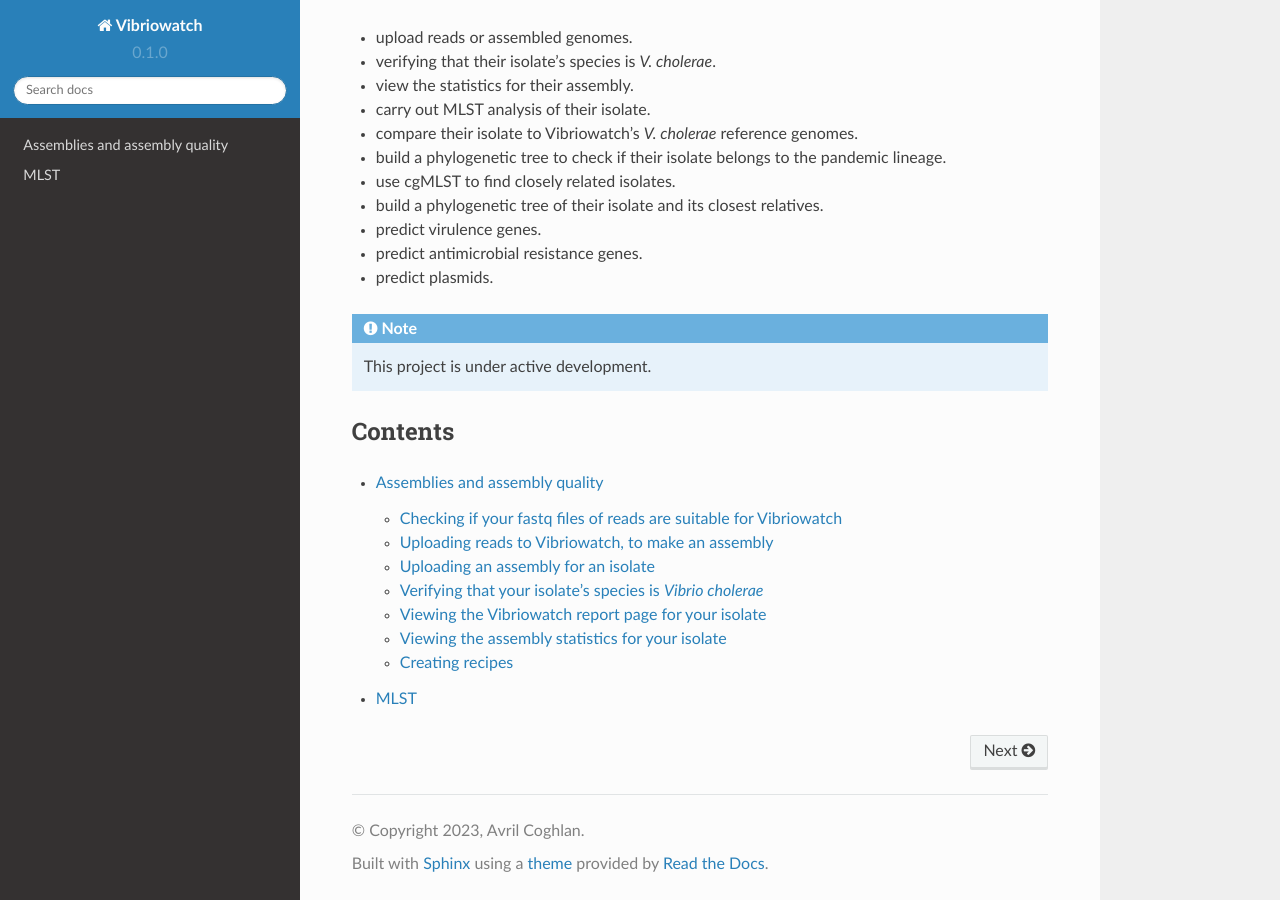
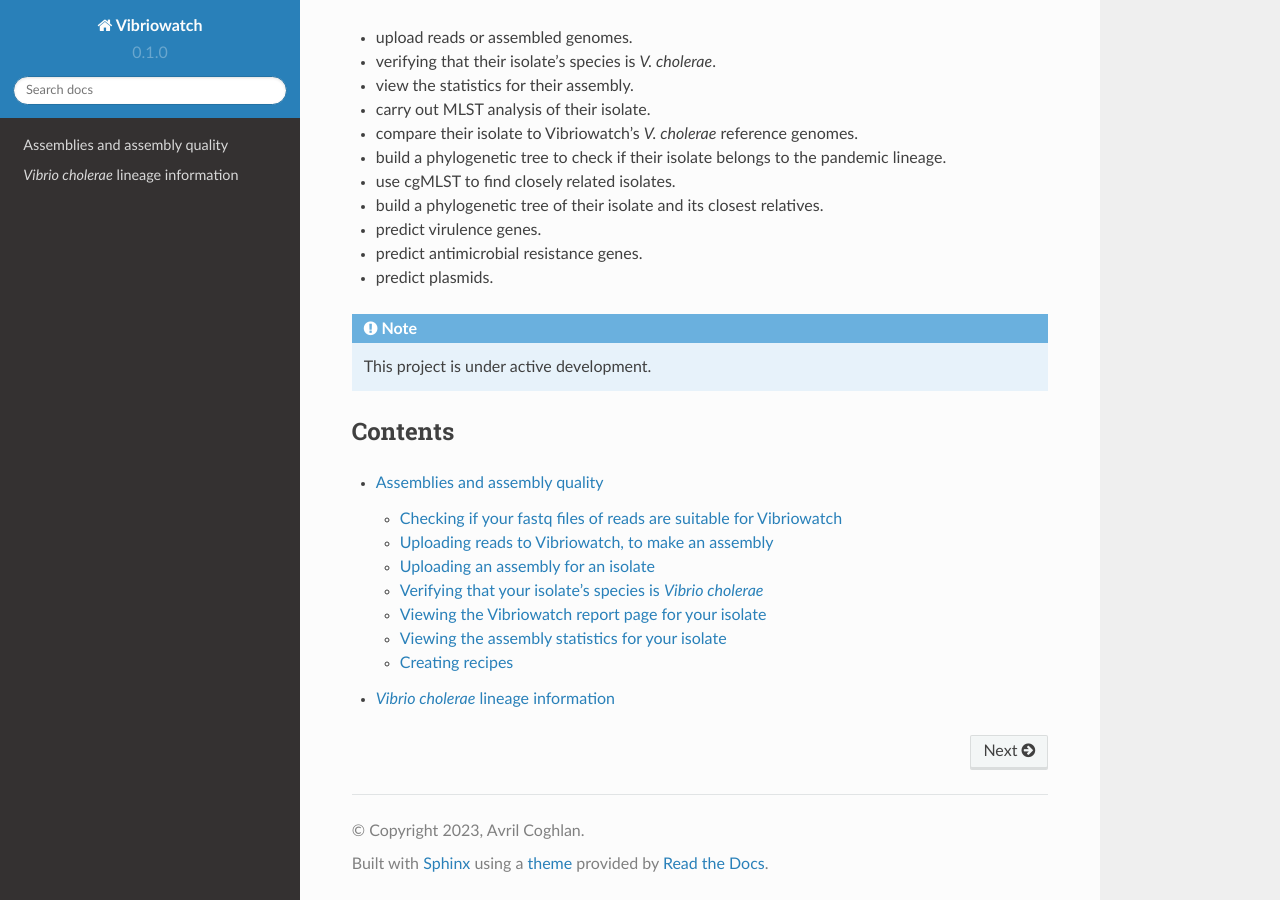
Before and after one commit to avrilcoghlan/cholerabook, a Sphinx documentation site: the page built from docs/source/index.rst, in a window 1280 px wide and 900 px high, scrolled down 507 px. Built offline with Sphinx 7.4.7 and the Read the Docs theme 2.0.0, drawn with Linux system fonts in a browser that asks for light colours.

Commit message:
Update mlst.rst
Updated title.

```diff
--- a/docs/source/mlst.rst
+++ b/docs/source/mlst.rst
@@ -1,5 +1,5 @@
-MLST
-====
+*Vibrio cholerae* lineage information
+=====================================
 
 .. autosummary::
    :toctree: generated
```
